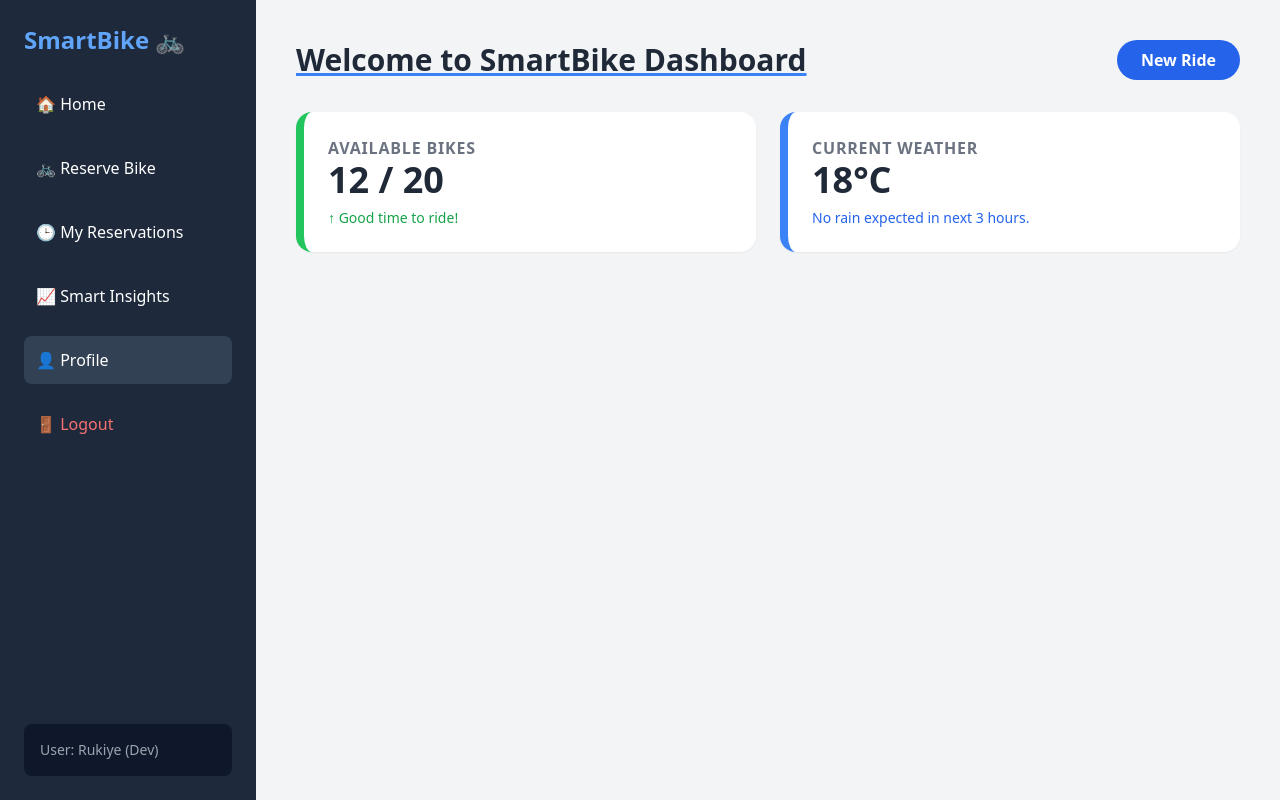
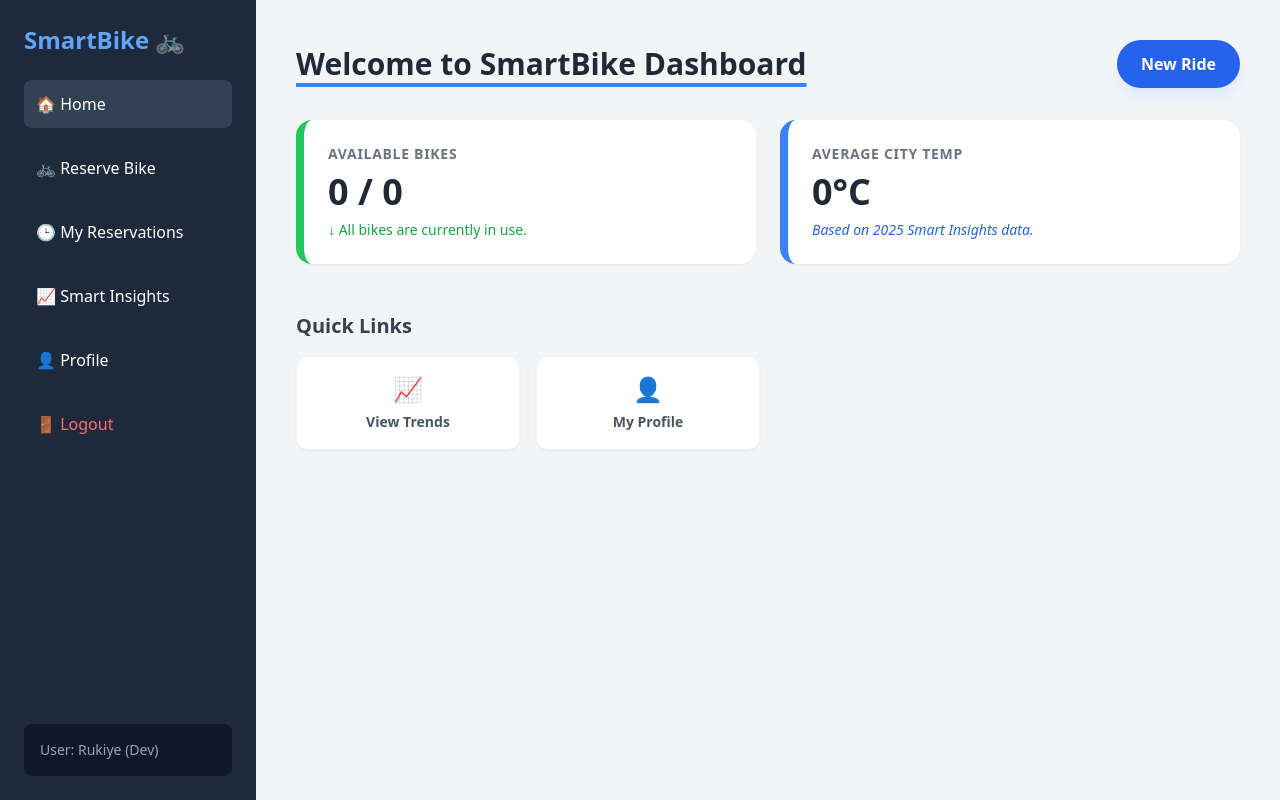
Before and after one commit to SelimElibuyuk/SmartBike, a Django app: page /dashboard/ in a window 1280 px wide. Run offline with Django 5.2, Linux system fonts and the light colour scheme; data that the repository does not hold is empty; some libraries are stand-ins or nearby versions.

Commit message:
Dashboard dinamik verileri ve geliştirilmiş rezervasyon modal sistemi eklendi

```diff
--- a/rentals/templates/rentals/base.html
+++ b/rentals/templates/rentals/base.html
@@ -13,16 +13,16 @@
     <aside class="w-64 bg-slate-800 text-white flex flex-col p-6 space-y-6">
         <h1 class="text-2xl font-bold text-blue-400">SmartBike 🚲</h1>
 <nav class="flex-1 space-y-4">
-    <a href="{% url 'home' %}" class="block p-3 hover:bg-slate-700 rounded-lg">🏠 Home</a>
+    <a href="{% url 'home' %}" class="block p-3 hover:bg-slate-700 rounded-lg {% if request.resolver_match.url_name == 'home' %}bg-slate-700{% endif %}">🏠 Home</a>
 
-    <!-- href="#" kısmını href="{% url 'reserve' %}" olarak değiştirdik -->
-    <a href="{% url 'reserve' %}" class="block p-3 hover:bg-slate-700 rounded-lg">🚲 Reserve Bike</a>
+    <a href="{% url 'reserve' %}" class="block p-3 hover:bg-slate-700 rounded-lg {% if request.resolver_match.url_name == 'reserve' %}bg-slate-700{% endif %}">🚲 Reserve Bike</a>
 
-    <!-- Şimdilik boş kalsın, sonra rezervasyonlarım sayfasını yapacağız -->
     <a href="#" class="block p-3 hover:bg-slate-700 rounded-lg">🕒 My Reservations</a>
 
-    <a href="#" class="block p-3 hover:bg-slate-700 rounded-lg">📈 Smart Insights</a>
-    <a href="{% url 'profile' %}" class="block p-3 hover:bg-slate-700 rounded-lg bg-slate-700">👤 Profile</a>
+    <a href="{% url 'insights' %}" class="block p-3 hover:bg-slate-700 rounded-lg {% if request.resolver_match.url_name == 'insights' %}bg-slate-700{% endif %}">📈 Smart Insights</a>
+
+    <a href="{% url 'profile' %}" class="block p-3 hover:bg-slate-700 rounded-lg {% if request.resolver_match.url_name == 'profile' %}bg-slate-700{% endif %}">👤 Profile</a>
+
     <a href="{% url 'login' %}" class="block p-3 text-red-400 hover:bg-slate-700 rounded-lg mt-10">🚪 Logout</a>
 </nav>
         <div class="mt-auto p-4 bg-slate-900 rounded-lg text-sm text-gray-400">
--- a/rentals/templates/rentals/home.html
+++ b/rentals/templates/rentals/home.html
@@ -1,23 +1,46 @@
-<!-- rentals/templates/rentals/home.html -->
 {% extends 'rentals/base.html' %}
 
 {% block content %}
 <div class="flex justify-between items-center mb-8">
-    <h2 class="text-3xl font-bold text-gray-800 underline decoration-blue-500">Welcome to SmartBike Dashboard</h2>
-    <button class="bg-blue-600 text-white px-6 py-2 rounded-full font-semibold">New Ride</button>
+    <h2 class="text-3xl font-bold text-gray-800 underline decoration-blue-500 decoration-4 underline-offset-8">Welcome to SmartBike Dashboard</h2>
+    <a href="{% url 'reserve' %}" class="bg-blue-600 hover:bg-blue-700 text-white px-6 py-3 rounded-full font-bold transition shadow-lg shadow-blue-100">
+        New Ride
+    </a>
 </div>
 
 <div class="grid grid-cols-1 md:grid-cols-2 gap-6">
     <div class="bg-white p-6 rounded-2xl shadow-sm border-l-8 border-green-500">
-        <h3 class="text-gray-500 font-semibold uppercase tracking-wider">Available Bikes</h3>
-        <p class="text-4xl font-black text-gray-800">12 / 20</p>
-        <p class="text-sm text-green-600 mt-2">↑ Good time to ride!</p>
+        <h3 class="text-gray-500 font-semibold uppercase tracking-wider text-sm">Available Bikes</h3>
+        <p class="text-4xl font-black text-gray-800 mt-2">
+            {{ available_bikes }} / {{ total_bikes }}
+        </p>
+        <p class="text-sm text-green-600 mt-2 font-medium">
+            {% if available_bikes > 0 %}
+                ↑ Good time to ride!
+            {% else %}
+                ↓ All bikes are currently in use.
+            {% endif %}
+        </p>
     </div>
 
     <div class="bg-white p-6 rounded-2xl shadow-sm border-l-8 border-blue-500">
-        <h3 class="text-gray-500 font-semibold uppercase tracking-wider">Current Weather</h3>
-        <p class="text-4xl font-black text-gray-800">18°C</p>
-        <p class="text-sm text-blue-600 mt-2">No rain expected in next 3 hours.</p>
+        <h3 class="text-gray-500 font-semibold uppercase tracking-wider text-sm">Average City Temp</h3>
+        <p class="text-4xl font-black text-gray-800 mt-2">{{ avg_temp }}°C</p>
+        <p class="text-sm text-blue-600 mt-2 font-medium italic">Based on 2025 Smart Insights data.</p>
+    </div>
+</div>
+
+<div class="mt-12">
+    <h3 class="text-xl font-bold text-gray-700 mb-4">Quick Links</h3>
+    <div class="grid grid-cols-2 md:grid-cols-4 gap-4">
+        <a href="{% url 'insights' %}" class="bg-white p-4 rounded-xl text-center shadow-sm hover:shadow-md transition border border-gray-100">
+            <span class="block text-2xl mb-1">📈</span>
+            <span class="text-sm font-bold text-gray-600">View Trends</span>
+        </a>
+        <a href="{% url 'profile' %}" class="bg-white p-4 rounded-xl text-center shadow-sm hover:shadow-md transition border border-gray-100">
+            <span class="block text-2xl mb-1">👤</span>
+            <span class="text-sm font-bold text-gray-600">My Profile</span>
+        </a>
     </div>
 </div>
 {% endblock %}
--- a/rentals/views.py
+++ b/rentals/views.py
@@ -1,45 +1,50 @@
-from django.contrib.auth.decorators import login_required # @login_required için şart
-from .forms import UserUpdateForm # Az önce oluşturduğumuz formu içeri alıyoruz
 from django.shortcuts import render, redirect
 from django.contrib.auth import authenticate, login
-from django.contrib.auth.models import User # Django'nun hazır kullanıcı tablosu
+from django.contrib.auth.models import User
 from django.contrib import messages
+from django.contrib.auth.decorators import login_required
+from django.db.models import Avg, Max
+from django.http import JsonResponse
 
-from django.http import JsonResponse
-from .models import Zone, Bike
-from django.contrib.auth.decorators import login_required
+from .forms import UserUpdateForm
+from .models import RentalsDemanddata, Zone, Bike
 
+# --- Ana Sayfa ---
+# rentals/views.py
 
+def home(request):
+    # Toplam bisiklet sayısı
+    total_bikes = Bike.objects.count()
 
-@login_required
-def reserve_view(request):
-    zones = Zone.objects.all()
-    return render(request, 'rentals/reserve.html', {'zones': zones})
+    # Müsait olanların sayısı
+    available_bikes = Bike.objects.filter(status='available').count()
 
-@login_required
-def get_bikes_api(request):
-    zone_id = request.GET.get('zone_id')
-    if zone_id:
-        # Seçilen bölgedeki bisikletleri getir
-        bikes = Bike.objects.filter(zone_id=zone_id).values('id', 'bike_number', 'bike_type', 'status')
-        return JsonResponse({'bikes': list(bikes)})
-    return JsonResponse({'error': 'Zone ID missing'}, status=400)
+    # Veri setinden (1440 satırlık tablodan) ortalama sıcaklığı çekiyoruz
+    avg_temp_data = RentalsDemanddata.objects.aggregate(Avg('temperature_c'))['temperature_c__avg']
 
+    # Eğer veri yoksa 0 yazsın, varsa yuvarlasın
+    avg_temp = round(avg_temp_data, 1) if avg_temp_data else 0
+
+    context = {
+        'total_bikes': total_bikes,
+        'available_bikes': available_bikes,
+        'avg_temp': avg_temp,
+    }
+    return render(request, 'rentals/home.html', context)
+
+# --- Kayıt ve Giriş ---
 def signup_view(request):
     if request.method == "POST":
         u = request.POST.get('username')
         p = request.POST.get('password')
 
-        # KONTROL: Bu kullanıcı adı daha önce alınmış mı?
         if User.objects.filter(username=u).exists():
-            messages.error(request, "This username is already taken. Please choose another one.")
+            messages.error(request, "This username is already taken.")
             return render(request, 'rentals/signup.html')
 
-        # Eğer yoksa kaydet
         User.objects.create_user(username=u, password=p)
-        messages.success(request, "Account created successfully! Now you can log in.")
+        messages.success(request, "Account created successfully! You can log in.")
         return redirect('login')
-
     return render(request, 'rentals/signup.html')
 
 def login_view(request):
@@ -47,28 +52,60 @@ def login_view(request):
         u = request.POST.get('username')
         p = request.POST.get('password')
         user = authenticate(username=u, password=p)
-
         if user is not None:
             login(request, user)
             return redirect('home')
         else:
-            # Kullanıcı yoksa veya şifre yanlışsa mesaj ver
-            messages.error(request, "User not found! Please sign up first.")
-
+            messages.error(request, "User not found or password incorrect!")
     return render(request, 'rentals/login.html')
 
-def home(request):
-    return render(request, 'rentals/home.html')
+# --- Rezervasyon Sayfası ---
+@login_required
+def reserve_view(request):
+    # Veritabanındaki tüm bölgeleri çekip template'e gönderiyoruz
+    zones = Zone.objects.all()
+    return render(request, 'rentals/reserve.html', {'zones': zones})
 
-@login_required # Sadece giriş yapanlar görebilsin
+# --- API: Seçilen Bölgeye Göre Bisikletleri Getir ---
+@login_required
+def get_bikes_api(request):
+    zone_id = request.GET.get('zone_id')
+    if zone_id:
+        bikes = Bike.objects.filter(zone_id=zone_id).values('id', 'bike_number', 'bike_type', 'status')
+        return JsonResponse({'bikes': list(bikes)})
+    return JsonResponse({'error': 'Zone ID missing'}, status=400)
+
+# --- Profil Güncelleme ---
+@login_required
 def profile_view(request):
     if request.method == 'POST':
         form = UserUpdateForm(request.POST, instance=request.user)
         if form.is_valid():
             form.save()
-            messages.success(request, f'Hesabın başarıyla güncellendi!')
+            messages.success(request, 'Hesabın başarıyla güncellendi!')
             return redirect('profile')
     else:
         form = UserUpdateForm(instance=request.user)
+    return render(request, 'rentals/profile.html', {'form': form})
 
-    return render(request, 'rentals/profile.html', {'form': form})
+# --- Akıllı Analizler (Insights) ---
+def insights_view(request):
+    avg_demand = RentalsDemanddata.objects.aggregate(Avg('bike_demand'))['bike_demand__avg']
+    max_demand = RentalsDemanddata.objects.aggregate(Max('bike_demand'))['bike_demand__max']
+    avg_temp = RentalsDemanddata.objects.aggregate(Avg('temperature_c'))['temperature_c__avg']
+
+    context = {
+        'avg_demand': round(avg_demand, 2) if avg_demand else 0,
+        'max_demand': max_demand if max_demand else 0,
+        'avg_temp': round(avg_temp, 1) if avg_temp else 0,
+    }
+    return render(request, 'rentals/insights.html', context)
+@login_required
+def reserve_bike_action(request, bike_id):
+    try:
+        bike = Bike.objects.get(id=bike_id, status='available')
+        bike.status = 'reserved' # Durumu güncelliyoruz
+        bike.save()
+        return JsonResponse({'status': 'success'})
+    except Bike.DoesNotExist:
+        return JsonResponse({'status': 'error', 'message': 'Bike not available'}, status=400)
--- a/smartbike/settings.py
+++ b/smartbike/settings.py
@@ -78,7 +78,7 @@ DATABASES = {
         'ENGINE': 'django.db.backends.mysql',
         'NAME': 'smartbike_db',
         'USER': 'root',           # Change 'admin' to 'root'
-        'PASSWORD': 'Selim11+',   # Use your actual MySQL password here
+        'PASSWORD': 'r2n0u048',   # Use your actual MySQL password here
         'HOST': '127.0.0.1',
         'PORT': '3306',
     }
--- a/smartbike/urls.py
+++ b/smartbike/urls.py
@@ -11,4 +11,6 @@ urlpatterns = [
     path('profile/', profile_view, name='profile'),
     path('reserve/', views.reserve_view, name='reserve'),
     path('api/get-bikes/', views.get_bikes_api, name='get_bikes_api'),
+    path('insights/', views.insights_view, name='insights'),
+    path('api/reserve/<int:bike_id>/', views.reserve_bike_action, name='reserve_bike_action'),
 ]
```
Also changed, not shown: rentals/models.py (+15 -0 lines), rentals/templates/rentals/insights.html (added, +25 -0 lines), rentals/templates/rentals/reserve.html (+105 -35 lines), rentals/migrations/0002_rentalsdemanddata_alter_bike_id_alter_zone_id_and_more.py (added).
